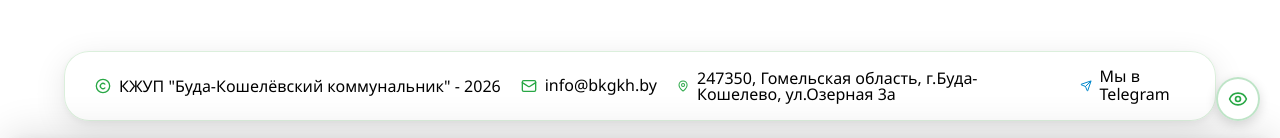
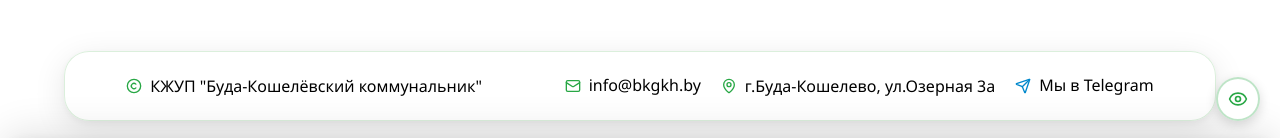
Before and after one commit to bkgkh2336/site, a React (Vite) app: page /manager in a window 1280 px wide. Shown: the part 659-797 px from the top of the page. Built offline with nearby package versions, Linux system fonts and the light colour scheme; no server answers.

Commit message:
футер: убрал индекс с областью из адреса и год из copyright

```diff
--- a/src/Components/Footer/Footer.tsx
+++ b/src/Components/Footer/Footer.tsx
@@ -7,7 +7,7 @@ const Footer = () => {
         <Footer_ as="footer" role="contentinfo">
             <FooterCopyright>
                 <Copyright style={{ width: '1rem', height: '1rem', color: '#28a745' }} aria-hidden="true" />
-                <Text bold="bolder">КЖУП "Буда-Кошелёвский коммунальник" - {new Date().getFullYear()}</Text>
+                <Text bold="bolder">КЖУП "Буда-Кошелёвский коммунальник"</Text>
             </FooterCopyright>
             <FooterAddress as="address">
                 <FooterContactBlock>
@@ -18,7 +18,7 @@ const Footer = () => {
                 </FooterContactBlock>
                 <FooterContactBlock>
                     <MapPin style={{ width: '1rem', height: '1rem', color: '#28a745' }} aria-hidden="true" />
-                    <Text>247350, Гомельская область, г.Буда-Кошелево, ул.Озерная 3а</Text>
+                    <Text>г.Буда-Кошелево, ул.Озерная 3а</Text>
                 </FooterContactBlock>
                 <FooterContactBlock>
                     <Send style={{ width: '1rem', height: '1rem', color: '#0088cc' }} aria-hidden="true" />
```
